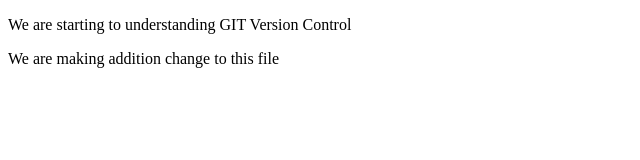
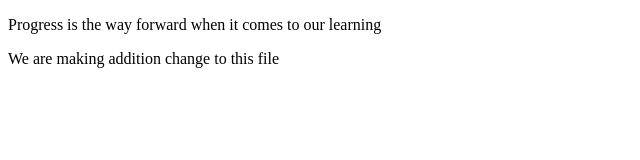
Before and after one commit to TosinHub/git-for-beginners, a plain HTML site: page index.html in a window 1280 px wide. Shown: the full height of the page, 0-640 px from the left. Drawn offline with Linux system fonts and the light colour scheme.

Commit message:
We made changes from dev branch

```diff
--- a/index.html
+++ b/index.html
@@ -6,7 +6,7 @@
     <title>Git Version Control</title>
 </head>
 <body>
-    <p>We are starting to understanding GIT Version Control</p>
+    <p>Progress is the way forward when it comes to our learning</p>
 
     <p>We are making addition change to this file</p>
 </body>
```
